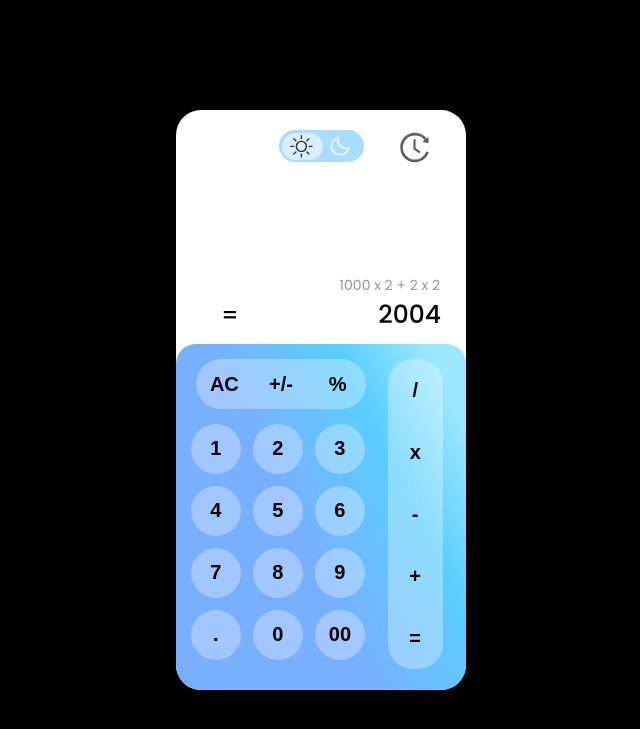
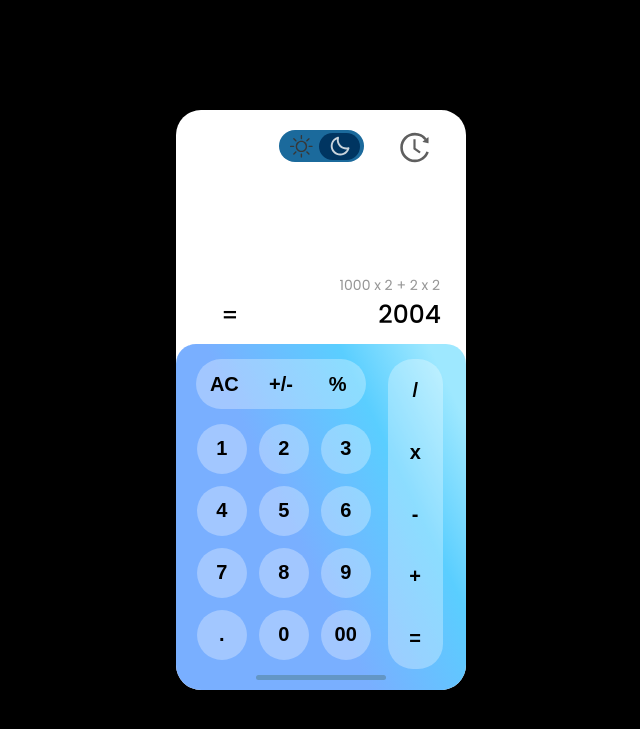
Before and after one commit to ArthurSalomaoo/Portif-lio-, a PHP site: page / in a window 1280 px wide. Shown: the top 729 px of the page, without its empty margins (319-959 px from the left). Run offline with PHP 8.4, Linux system fonts and the light colour scheme.

Commit message:
botão toogle funcionando

```diff
--- /dev/null
+++ b/Calculator/estilo/preto.css
@@ -0,0 +1,5 @@
+@charset "UTF-8";
+
+body {
+    background-color: aliceblue;
+}
--- a/Calculator/estilo/style.css
+++ b/Calculator/estilo/style.css
@@ -148,12 +148,12 @@ div#parte1 {
 
 #teclado {
     margin: auto;
+
     height: 372px;
     margin-top: 10px;
     height: 352px;
     border-radius: 20px;
-    background: linear-gradient(244.38deg, #9EE8FF 8.14%, #5ACEFF 27.9%, #79AFFF 56.94%);
-}
+    background: linear-gradient(244.38deg, #9EE8FF 8.14%, #5ACEFF 27.9%, #79AFFF 56.94%);}
 
 #igual {
     position: relative;
@@ -210,7 +210,7 @@ div#parte1 {
     flex-wrap: wrap;
     position: relative;
     top: 5%;
-    left: 1%;
+    left: 3%;
 }
 #numeros > button {
     font-size: 20px;
@@ -219,3 +219,13 @@ div#parte1 {
     margin-top: 12px;
 
 }
+
+footer {
+    width: 130px;
+    background: #6396C5;
+    height: 5px;
+    position: absolute;
+    top: 95%;
+    left: 80px;
+    border-radius: 25px;
+}
--- a/Calculator/index.html
+++ b/Calculator/index.html
@@ -5,7 +5,8 @@
     <meta http-equiv="X-UA-Compatible" content="IE=edge">
     <meta name="viewport" content="width=device-width, initial-scale=1.0">
     <title>Calculadora</title>
-    <link rel="stylesheet" href="estilo/style.css">
+    <link rel="stylesheet" href="estilo/style.css" id="estilo">
+
 </head>
 <body>
 
@@ -16,7 +17,7 @@
                 </div>
                 <div id="toogle">
                     <label>
-                        <input type="checkbox" id="checkbox">
+                        <input type="checkbox" id="checkbox" checked>
                         <div id="slider">
                             <img src="imagens/sol.svg" alt="sol" id="sol">
                             <img src="imagens/lua.svg" alt="lua">
@@ -65,7 +66,7 @@
                             <button>
                                 -
                             </button>
-                            <button>
+                            <button id="mudaEstilo">
                                 +
                             </button>
                             <button>
@@ -116,5 +117,6 @@
                     </div>
             </div>
     </main>
+    <script src="script.js"></script>
 </body>
 </html>
--- /dev/null
+++ b/Calculator/script.js
@@ -0,0 +1,13 @@
+let chk = document.querySelector("#checkbox")
+let estilo = document.querySelector("#estilo")
+
+
+chk.addEventListener('change', () => {
+    console.log(chk.checked)
+    if(chk.checked) {
+        estilo.setAttribute('href', 'estilo/preto.css')
+    } else {
+        estilo.setAttribute('href', 'estilo/style.css')
+
+    }
+})
```
